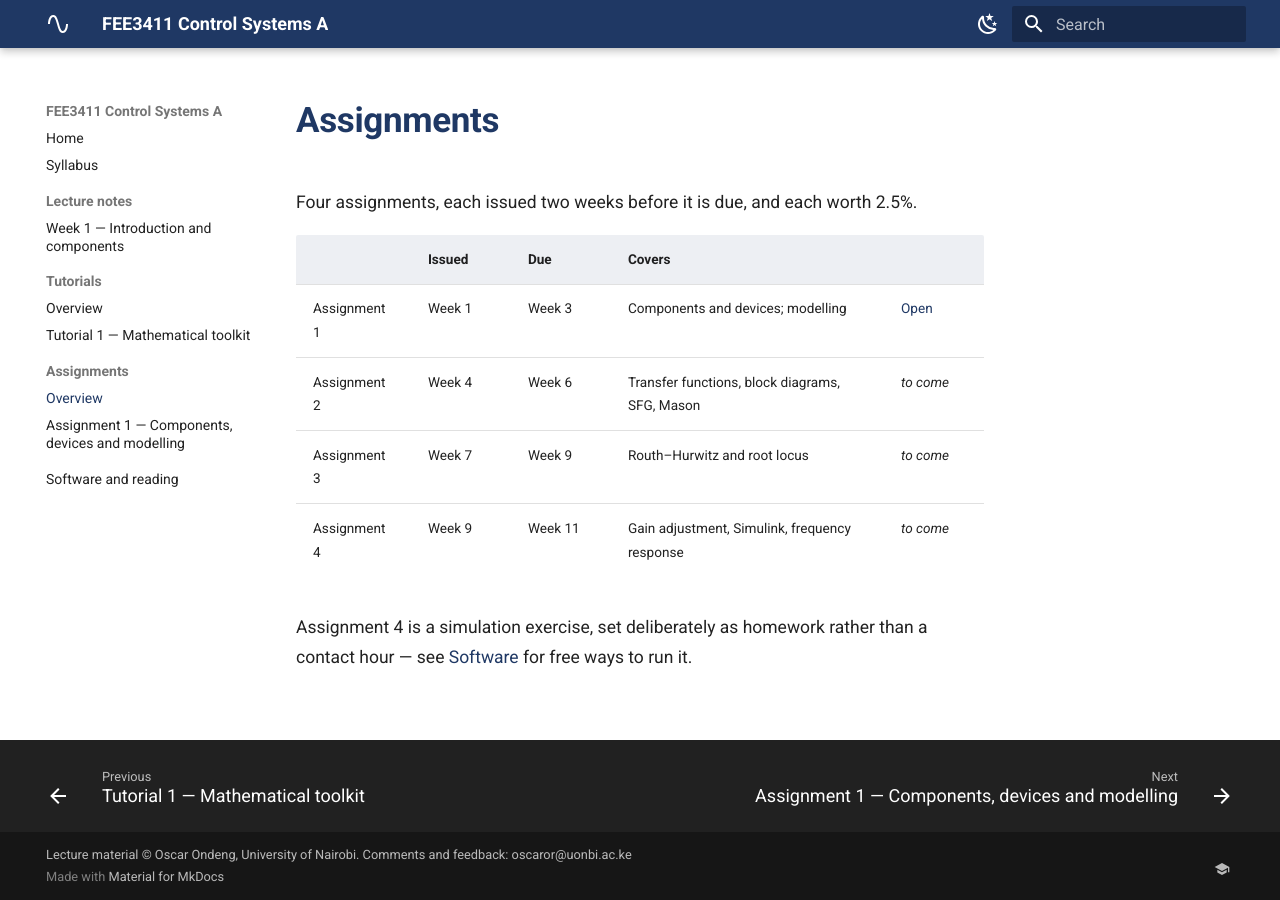
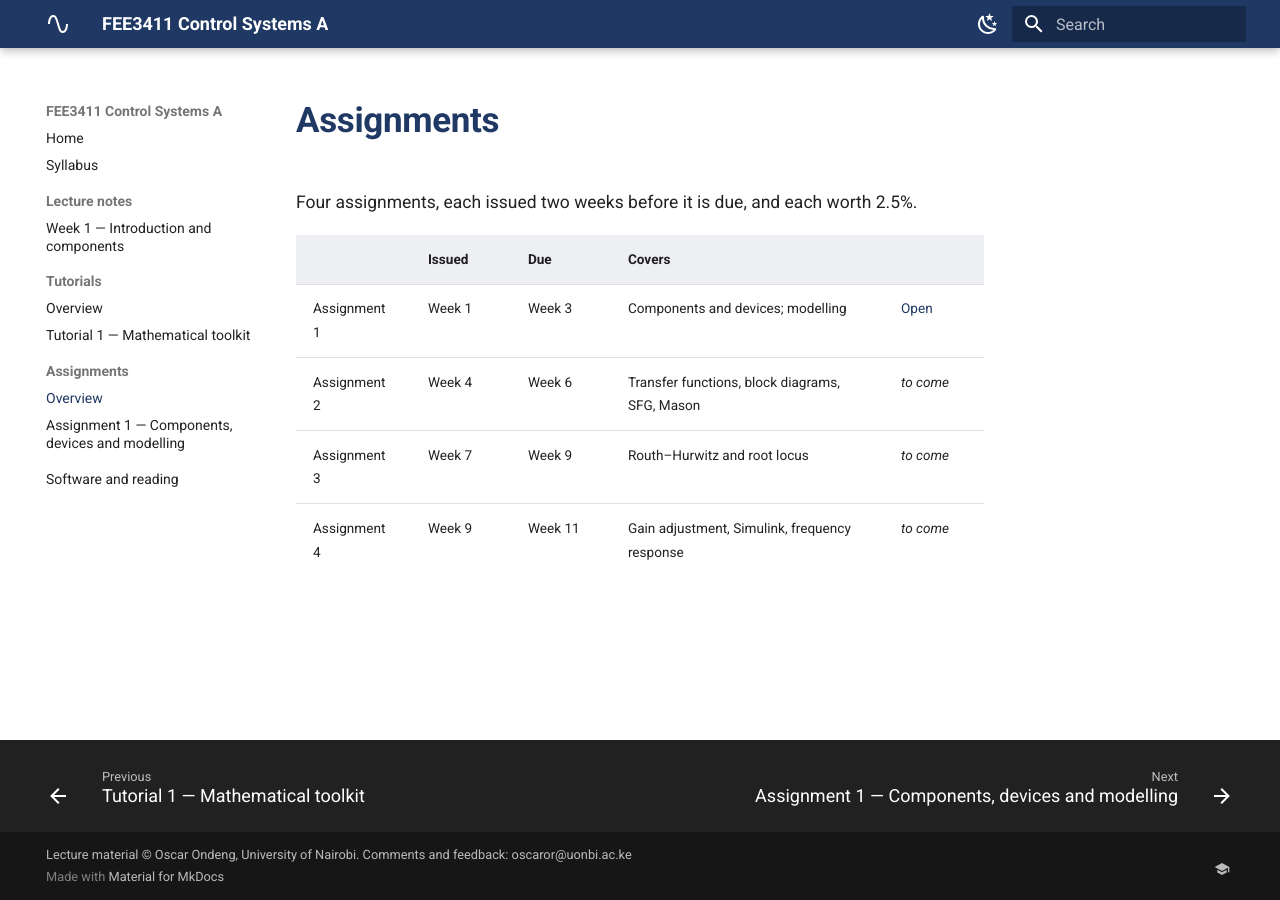
Before and after one commit to ondeng/fee3411, an MkDocs documentation site: the page built from docs/assignments.md, in a window 1280 px wide. Built offline with MkDocs 1.6.1 and Material for MkDocs 9.7.7, drawn with Linux system fonts in a browser that asks for light colours.

Commit message:
Modified assignments

```diff
--- a/docs/assignments.md
+++ b/docs/assignments.md
@@ -12,6 +12,3 @@
 | Assignment 2 | Week 4 | Week 6 | Transfer functions, block diagrams, SFG, Mason | *to come* |
 | Assignment 3 | Week 7 | Week 9 | Routh–Hurwitz and root locus | *to come* |
 | Assignment 4 | Week 9 | Week 11 | Gain adjustment, Simulink, frequency response | *to come* |
-
-Assignment 4 is a simulation exercise, set deliberately as homework rather than
-a contact hour — see [Software](resources.md) for free ways to run it.
```
